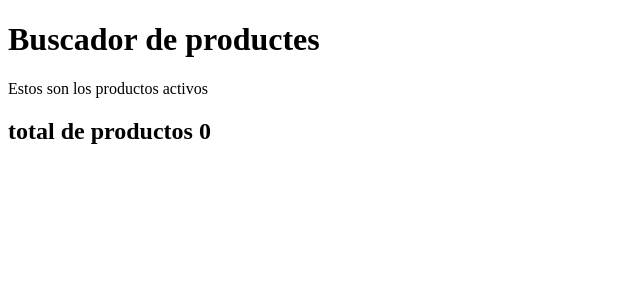
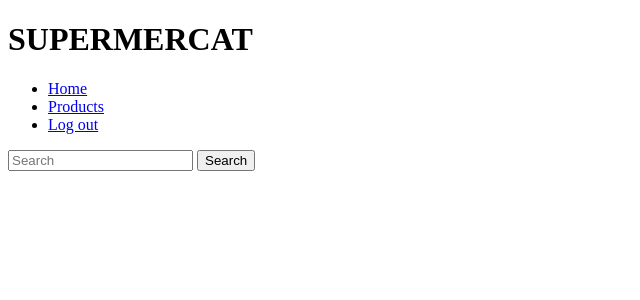
Before and after one commit to robertmunne/supermercat, a Django app: page /buscadorProductes/search in a window 1280 px wide. Shown: the top 300 px of the page, without its empty margins (0-640 px from the left). Run offline with Django 3.2, Linux system fonts and the light colour scheme; data that the repository does not hold is empty.

Commit message:
urls and views updates

```diff
--- a/buscadorProductes/templates/buscadorProductes/home.html
+++ b/buscadorProductes/templates/buscadorProductes/home.html
@@ -7,9 +7,9 @@
 
 <!-- Navigation -->
 <nav class="w3-bar w3-black">
-  <a href="#home" class="w3-button w3-bar-item">Home</a>
-  <a href="#search products" class="w3-button w3-bar-item">Band</a>
-  <a href="#about us" class="w3-button w3-bar-item">Tour</a>
+  <a href="buscadorProductes/home" class="w3-button w3-bar-item">Home</a>
+  <a href="buscadorProductes/login" class="w3-button w3-bar-item">login</a>
+  <a href="buscadorProductes/login" class="w3-button w3-bar-item">searchProduct</a>
   <a href="#contact" class="w3-button w3-bar-item">Contact</a>
 </nav>
 
--- a/buscadorProductes/templates/buscadorProductes/search.html
+++ b/buscadorProductes/templates/buscadorProductes/search.html
@@ -1,15 +1,39 @@
 <!DOCTYPE html>
 <html lang="en">
 <head>
-    <meta charset="UTF-8">
-    <title>Buscador de productos</title>
-</head>
-<body>
-    <h1>
-        Buscador de productes
-    </h1>
-    Estos son los productos activos
-    <h2>total de productos {{ nproductos }}</h2>
+    <meta charset="utf-8">
+    <meta name="viewport" content="width=device-width, initial-scale=1, shrink-to-fit=no">
+    <meta name="description" content="">
+    <meta name="author" content="Mark Otto, Jacob Thornton, and Bootstrap contributors">
+    <meta name="generator" content="Jekyll v3.8.6">
+
+    <link rel="canonical" href="https://getbootstrap.com/docs/4.4/examples/starter-template/">
+
+  </head>
+
+  <body>
+  <h1>SUPERMERCAT</h1>
+
+  <div class="collapse navbar-collapse" id="navbarsExampleDefault">
+    <ul class="navbar-nav mr-auto">
+      <li class="nav-item active">
+        <a class="Home" href="home">Home</a>
+      </li>
+      <li class="nav-item">
+        <a class="nav-link" href="#">Products</a>
+      </li>
+      <li class="nav-item">
+        <a class="nav-link disabled" href="login" tabindex="-1" aria-disabled="true">Log out</a>
+      </li>
+    </ul>
+    <form class="form-inline my-2 my-lg-0">
+      <input class="form-control mr-sm-2" type="text" placeholder="Search" aria-label="Search">
+      <button class="btn btn-secondary my-2 my-sm-0" type="submit">Search</button>
+    </form>
+  </div>
+
+  <script src="https://code.jquery.com/jquery-3.4.1.slim.min.js" integrity="sha384-J6qa4849blE2+poT4WnyKhv5vZF5SrPo0iEjwBvKU7imGFAV0wwj1yYfoRSJoZ+n" crossorigin="anonymous"></script>
+<script>window.jQuery || document.write('<script src="/docs/4.4/assets/js/vendor/jquery.slim.min.js"><\/script>')</script><script src="/docs/4.4/dist/js/bootstrap.bundle.min.js" integrity="sha384-6khuMg9gaYr5AxOqhkVIODVIvm9ynTT5J4V1cfthmT+emCG6yVmEZsRHdxlotUnm" crossorigin="anonymous"></script>
 
 </body>
 </html>
--- a/buscadorProductes/urls.py
+++ b/buscadorProductes/urls.py
@@ -1,4 +1,6 @@
 from django.conf.urls import url
+from django.contrib import admin
+
 from .views import search
 from .views import login
 from .views import home
@@ -7,5 +9,5 @@ urlpatterns = [
     url(r'search$', search),
     url(r'login$', login),
     url(r'^$', home),
-
+    url(r'home$', home),
 ]
--- a/buscadorProductes/views.py
+++ b/buscadorProductes/views.py
@@ -7,8 +7,7 @@ from buscadorProductes.models import Producto
 
 # Create your views here.
 def search(request):
-    return render(request, "buscadorProductes/search.html",
-                  {'nproductos': Producto.objects.count()})
+    return render(request, "buscadorProductes/search.html")
 
 
 def login(request):
```
Also changed, not shown: requirements.txt (deleted, +0 -37 lines).
